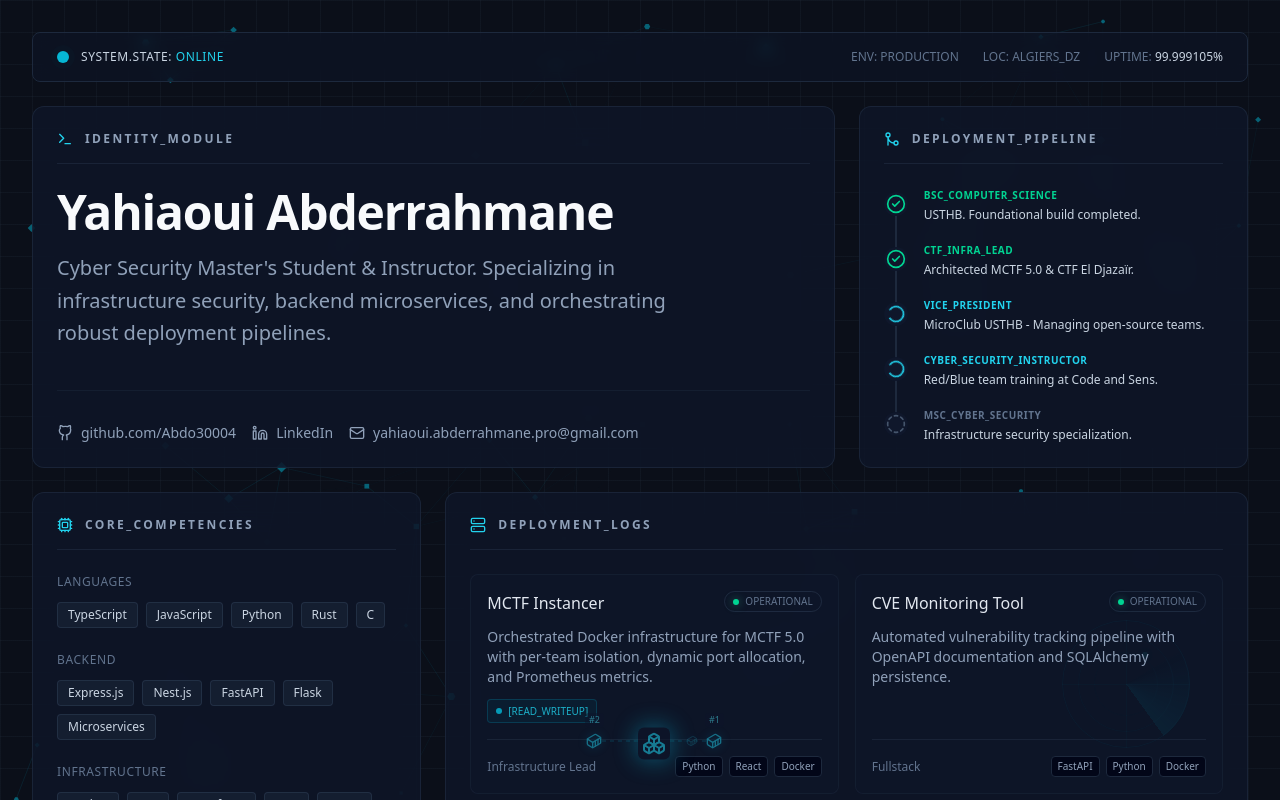
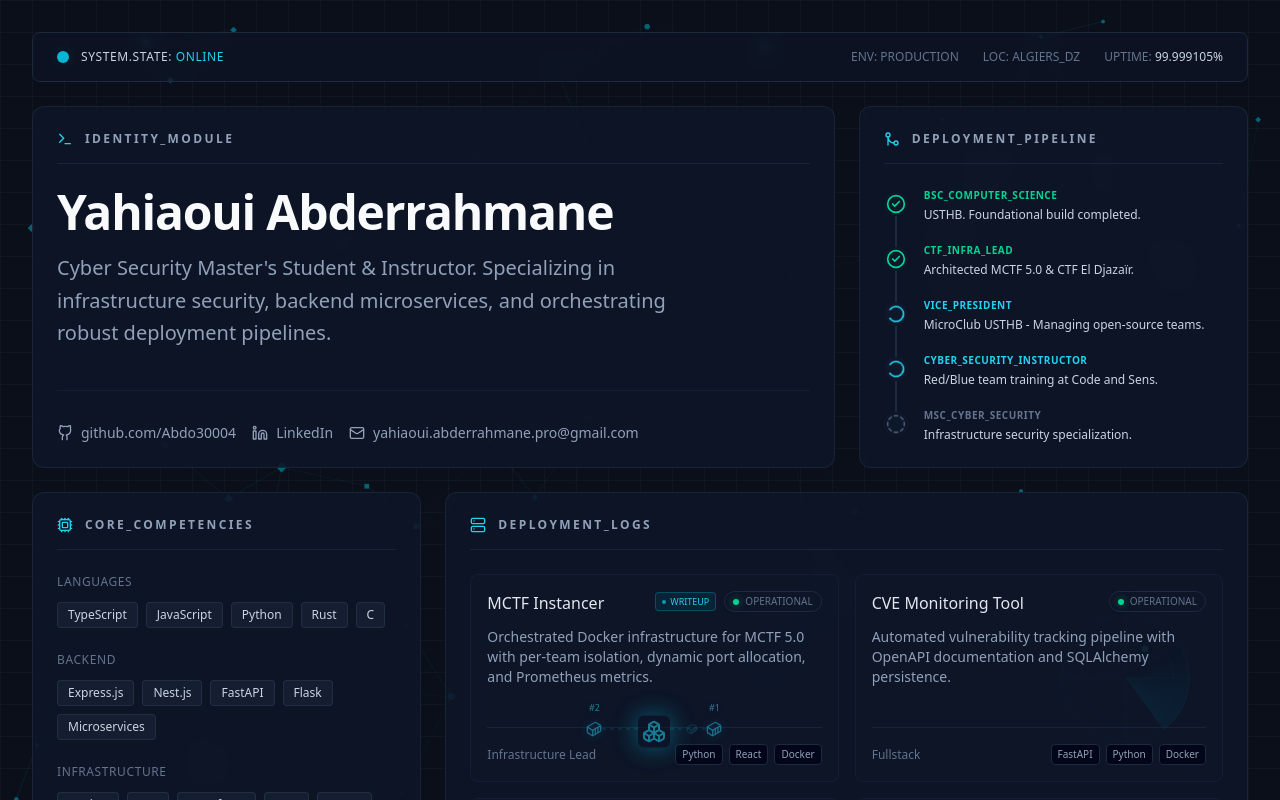
Before and after one commit to Abdo30004/abdo30004.github.io, a Next.js app: page / in a window 1280 px wide. Shown: the top 800 px of the page. Built offline with nearby package versions, Linux system fonts and the light colour scheme.

Commit message:
Fix UI spacing and prevent animation overlap with description

```diff
--- a/src/app/page.tsx
+++ b/src/app/page.tsx
@@ -118,6 +118,13 @@ export default function Home() {
                   <Link href={project.url} target="_blank" className="font-display font-medium text-slate-200 group-hover/item:text-cyan-400 transition-colors hover:underline">
                     {project.name}
                   </Link>
+                  <div className="flex items-center gap-2">
+                    {project.blogUrl && (
+                      <Link href={project.blogUrl} target="_blank" className="font-mono text-[9px] text-cyan-400 hover:text-cyan-300 transition-colors flex items-center gap-1 px-1.5 py-0.5 bg-cyan-950/50 border border-cyan-500/30 rounded">
+                        <span className="w-1 h-1 rounded-full bg-cyan-500 animate-pulse"></span>
+                        WRITEUP
+                      </Link>
+                    )}
                     <span className="flex items-center gap-1.5 text-[10px] font-mono text-slate-500 uppercase px-2 py-0.5 rounded-full border border-slate-700/50">
                       {project.status === 'operational' && <span className="w-1.5 h-1.5 rounded-full bg-emerald-400 shadow-[0_0_8px_rgba(52,211,153,0.5)]"></span>}
                       {project.status === 'beta' && <span className="w-1.5 h-1.5 rounded-full bg-amber-400"></span>}
@@ -125,16 +132,9 @@ export default function Home() {
                       {project.status}
                     </span>
                   </div>
-                  <p className="text-sm text-slate-400 mb-4 flex-1 relative z-10">
+                </div>
+                  <p className="text-sm text-slate-400 mb-10 flex-1 relative z-10">
                     {project.desc}
-                    {project.blogUrl && (
-                      <span className="block mt-3">
-                        <Link href={project.blogUrl} target="_blank" className="font-mono text-[10px] text-cyan-400/80 hover:text-cyan-300 transition-colors flex items-center gap-1.5 w-max px-2 py-1 bg-cyan-950/30 border border-cyan-500/20 rounded">
-                          <span className="w-1.5 h-1.5 rounded-full bg-cyan-500 animate-pulse"></span>
-                          [READ_WRITEUP]
-                        </Link>
-                      </span>
-                    )}
                   </p>
                 <div className="flex items-center justify-between mt-auto pt-4 border-t border-slate-800/80 relative z-10">
                   <span className="text-xs font-mono text-slate-500">{project.role}</span>
```
Lines whose indentation alone changed are shown as unchanged.
